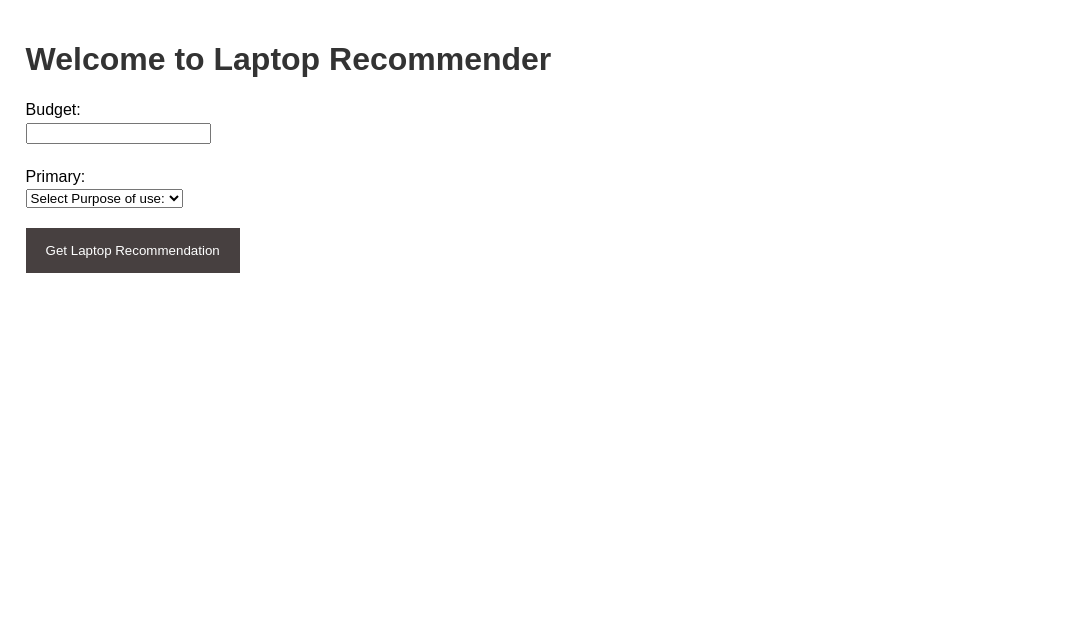
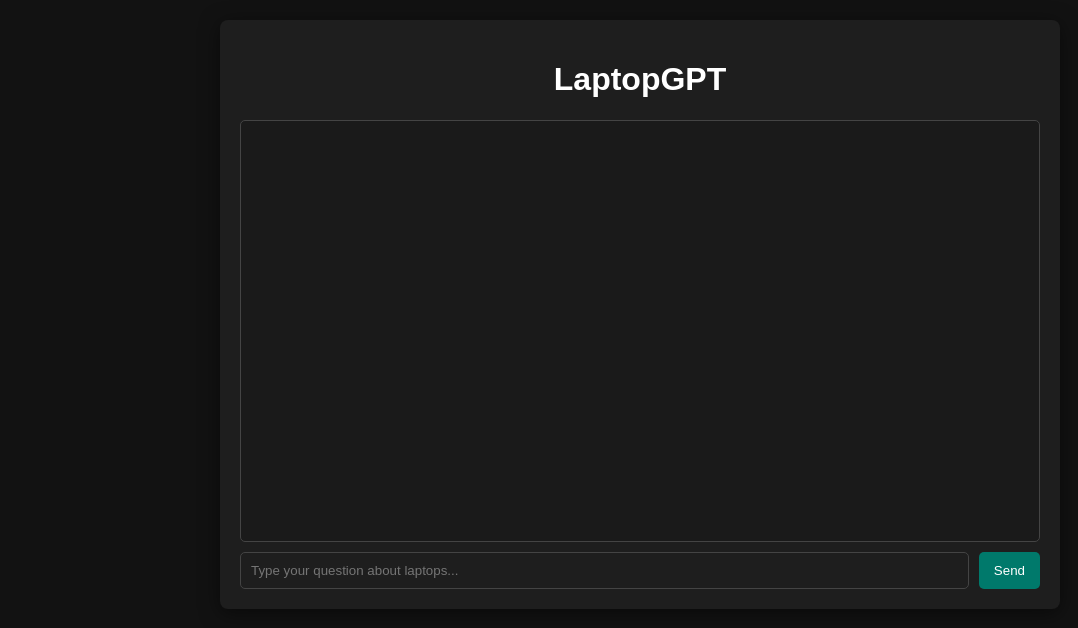
Before and after one commit to ManishG04/LaptopGPT, a Flask app: page / in a window 1280 px wide. Shown: the top 628 px of the page, without its empty margins (0-1078 px from the left). Run offline with Flask 3, Linux system fonts and the light colour scheme.

Commit message:
changed the whole project to a chatbot based approach

```diff
--- a/app.py
+++ b/app.py
@@ -1,25 +1,17 @@
-from flask import Flask, url_for, render_template, jsonify,request
+from flask import Flask, render_template, request, jsonify
+from chatbot import get_response
 
 app = Flask(__name__)
 
-laptops = [
-    {"name": "Laptop A", "price": 50000, "purpose": "work"},
-    {"name": "Laptop B", "price": 60000, "purpose": "gaming"}
-]
-
 @app.route('/')
-
 def home():
     return render_template('index.html')
 
-
-@app.route('/recommend', methods=['POST'])
-def recommend():
-    budget = int(request.form.get('budget'))
-    purpose = request.form.get('purpose')
-    recommended_laptops = [laptop for laptop in laptops if laptop['price'] <= budget and laptop['purpose'] == purpose]
-    return jsonify({"message": f"Recommended Laptops: {recommended_laptops}"})
-
+@app.route('/chat', methods=['POST'])
+def chat():
+    user_message = request.json.get('message')
+    response = get_response(user_message)
+    return jsonify({"response": response})
 
 if __name__ == "__main__":
     app.run(debug=True)
--- /dev/null
+++ b/chatbot.py
@@ -0,0 +1,4 @@
+def get_response(user_message):
+    # Add logic here to fetch laptop recommendations based on user_message
+    # For now, we will return a simple static response
+    return f"Thank you for your inquiry! I will find a suitable laptop for you based on: '{user_message}'"
--- a/static/css/style.css
+++ b/static/css/style.css
@@ -1,27 +1,115 @@
-body{
-    font-family: Arial, Helvetica, sans-serif;
-    line-height: 160%;
-    margin: 0%;
-    padding: 2%;
+body {
+    font-family: Arial, sans-serif;
+    background-color: #121212; /* Dark background */
+    color: #ffffff; /* White text */
+    margin: 0;
+    padding: 20px;
 }
 
-h1{
-    color: #333;
+.chat-container {
+    max-width: 800px; /* Width for better chat experience */
+    margin: auto;
+    background: #1e1e1e; /* Darker gray for chat box */
+    border-radius: 8px;
+    box-shadow: 0 4px 20px rgba(0, 0, 0, 0.5);
+    padding: 20px;
 }
 
-form{
-    margin-top: 2%;
+h1 {
+    text-align: center;
+    color: #ffffff; /* White header text */
 }
 
-input, select, button{
-    display: block;
-    margin-bottom: 20px;
+#chat-box {
+    height: 400px;
+    overflow-y: auto;
+    border: 1px solid #444; /* Darker gray border */
+    border-radius: 5px;
+    padding: 10px;
+    margin-bottom: 10px;
+    background-color: #1a1a1a; /* Slightly darker for chat area */
 }
 
-button{
-    background-color: #474040;
-    color: #fff;
-    padding: 15px 20px;
+.message {
+    margin: 5px 0;
+    padding: 10px;
+    border-radius: 5px;
+}
+
+.user-message {
+    background-color: #00796b; /* Dark teal for user messages */
+    color: white;
+    text-align: right;
+}
+
+.bot-message {
+    background-color: #303f47; /* Darker shade for bot messages */
+    color: white;
+    text-align: left;
+}
+
+#chat-form {
+    display: flex;
+    justify-content: space-between;
+}
+
+#user-input {
+    flex: 1;
+    padding: 10px;
+    border: 1px solid #444; /* Darker border for input */
+    border-radius: 5px;
+    margin-right: 10px;
+    background-color: #1e1e1e; /* Dark input background */
+    color: white; /* White text */
+}
+
+button {
+    padding: 10px 15px;
     border: none;
+    border-radius: 5px;
+    background-color: #00796b; /* Dark teal for button */
+    color: white;
     cursor: pointer;
 }
+
+button:hover {
+    background-color: #004d40; /* Darker teal on hover */
+}
+
+/* Responsive Styles */
+@media (max-width: 768px) {
+    #chat-box {
+        height: 300px; /* Reduce height for smaller screens */
+    }
+
+    #chat-form {
+        flex-direction: column; /* Stack the input and button */
+    }
+
+    #user-input {
+        margin-right: 0; /* Remove right margin for input */
+        margin-bottom: 10px; /* Add margin below input */
+    }
+
+    button {
+        width: 100%; /* Full width for button on small screens */
+    }
+}
+
+@media (max-width: 480px) {
+    h1 {
+        font-size: 1.5em; /* Smaller header text on mobile */
+    }
+
+    .chat-container {
+        padding: 15px; /* Reduced padding for smaller devices */
+    }
+
+    #user-input {
+        padding: 8px; /* Reduced padding for smaller input */
+    }
+
+    button {
+        padding: 8px; /* Reduced button padding for smaller screens */
+    }
+}
--- a/static/js/main.js
+++ b/static/js/main.js
@@ -1,19 +1,33 @@
 document.addEventListener('DOMContentLoaded', function() {
-    console.log('JS is working.')
-    const form = document.getElementById('recommendation-form');
-    const recommendationsDiv = document.getElementById('recommendations');
+    const form = document.getElementById('chat-form');
+    const userInput = document.getElementById('user-input');
+    const chatBox = document.getElementById('chat-box');
 
     form.addEventListener('submit', function(e) {
         e.preventDefault();
-        const formData = new FormData(form);
-        fetch('/recommend', {
+        const message = userInput.value;
+        appendMessage(message, 'user-message');
+        userInput.value = '';
+
+        fetch('/chat', {
             method: 'POST',
-            body: formData
+            headers: {
+                'Content-Type': 'application/json'
+            },
+            body: JSON.stringify({ message })
         })
         .then(response => response.json())
         .then(data => {
-            recommendationsDiv.innerHTML = `<p>${data.message}</p>`;
+            appendMessage(data.response, 'bot-message');
         })
         .catch(error => console.error('Error:', error));
     });
+
+    function appendMessage(message, className) {
+        const messageDiv = document.createElement('div');
+        messageDiv.className = `message ${className}`;
+        messageDiv.textContent = message;
+        chatBox.appendChild(messageDiv);
+        chatBox.scrollTop = chatBox.scrollHeight;
+    }
 });
--- a/templates/index.html
+++ b/templates/index.html
@@ -3,25 +3,18 @@
 <head>
     <meta charset="UTF-8">
     <meta name="viewport" content="width=device-width, initial-scale=1.0">
-        <title>Laptop Recommendation System</title>
+    <title>LaptopGPT</title>
     <link rel="stylesheet" href="{{ url_for('static', filename='css/style.css') }}">
 </head>
 <body>
-        <h1>Welcome to Laptop Recommender</h1>
-        <form id="recommendation-form">
-            <label for="budget">Budget:</label>
-            <input id="budget" name="budget" type="number" required>
-            <label for="purpose">Primary: </label>
-            <select id="purpose" name="purpose" required>
-                <option value="">Select Purpose of use: </option>
-                <option value="gaming">Gaming</option>
-                <option value="work">Work</option>
-                <option value="study">Study</option>
-            </select>
-            <button type="Submit">Get Laptop Recommendation</button>
+    <div class="chat-container">
+        <h1>LaptopGPT</h1>
+        <div id="chat-box"></div>
+        <form id="chat-form">
+            <input type="text" id="user-input" placeholder="Type your question about laptops..." required>
+            <button type="submit">Send</button>
         </form>
-        <div id="recommendations">
-            <script src="{{url_for('static', filename='js/main.js')}}"></script>
     </div>
+    <script src="{{ url_for('static', filename='js/main.js') }}"></script>
 </body>
 </html>
```
Lines whose indentation alone changed are shown as unchanged.
